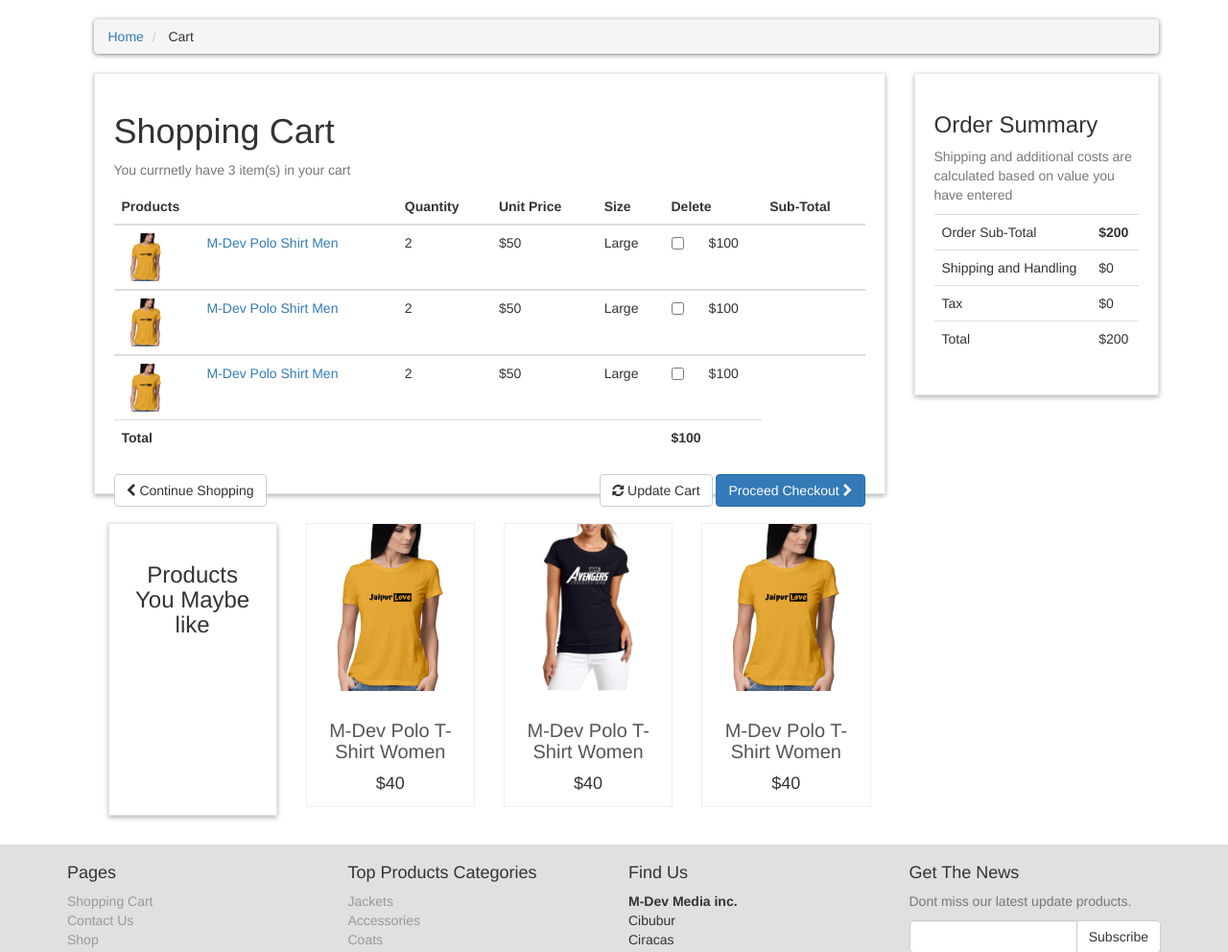
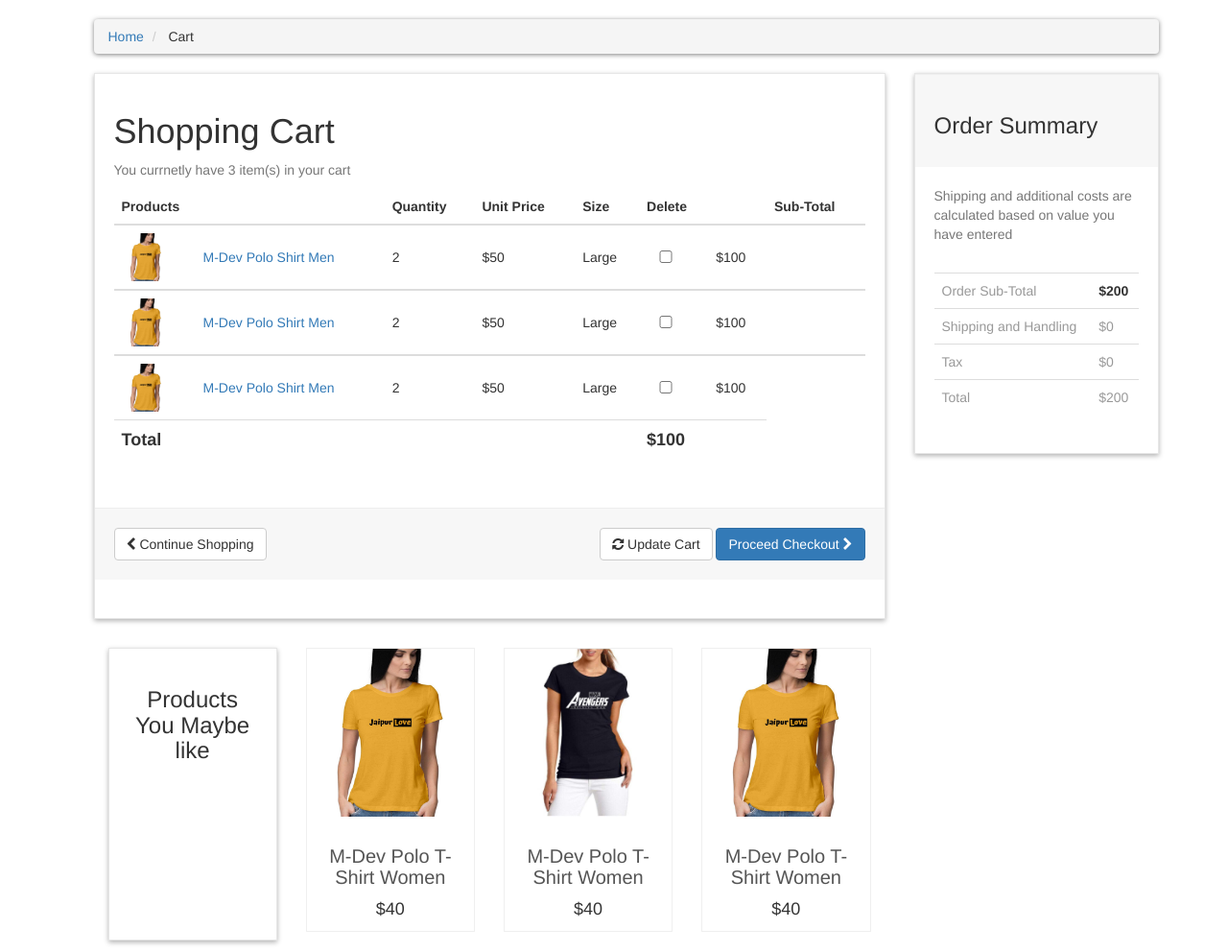
Before and after one commit to OrionJoshi/E-commerce-Website, a PHP site: page /cart.php in a window 1280 px wide. Shown: the part 112-1104 px from the top of the page at 96% size. Run offline with PHP 8.4, Linux system fonts and the light colour scheme.

Commit message:
Cart Styling add

```diff
--- a/styles/style.css
+++ b/styles/style.css
@@ -211,6 +211,49 @@
 #content #cart .table tbody tr td img{
     width: 50px;
 }
+#content #cart .table tbody tr td input{
+    width: 40px;
+    text-align: right;
+}
+#content #cart .table tbody tr td{
+    vertical-align: middle;
+}
+#content #cart .table tfoot{
+    font-size: 18px;
+}
+.box .box-footer{
+    background-color: #f7f7f7;
+    margin: 30px -20px 20px;
+    padding: 20px;
+    border-top: 1px solid #eeeeee;
+}
+.box .box-footer:before,
+.box .box-footer:after{
+    content: "";
+    display: table;
+}
+.box .box-footer:after{
+    clear: both;
+}
+.box .box-header{
+    background-color: #f7f7f7;
+    margin: -20px -20px 20px;
+    padding: 20px;
+    border-top: 1px solid #eeeeee;
+}
+#content #order-summary table{
+    margin-top: 20px;
+}
+#content #order-summary table td{
+    color: #999999;
+}
+#content #order-summary table tr.table td,
+#content #order-summary table tr.table th{
+    font-size: 18px;
+    color: #555555;
+    font-weight: 700;
+}
+
 /* Footer Styles */
 #footer{
     background: #e0e0e0;
```
